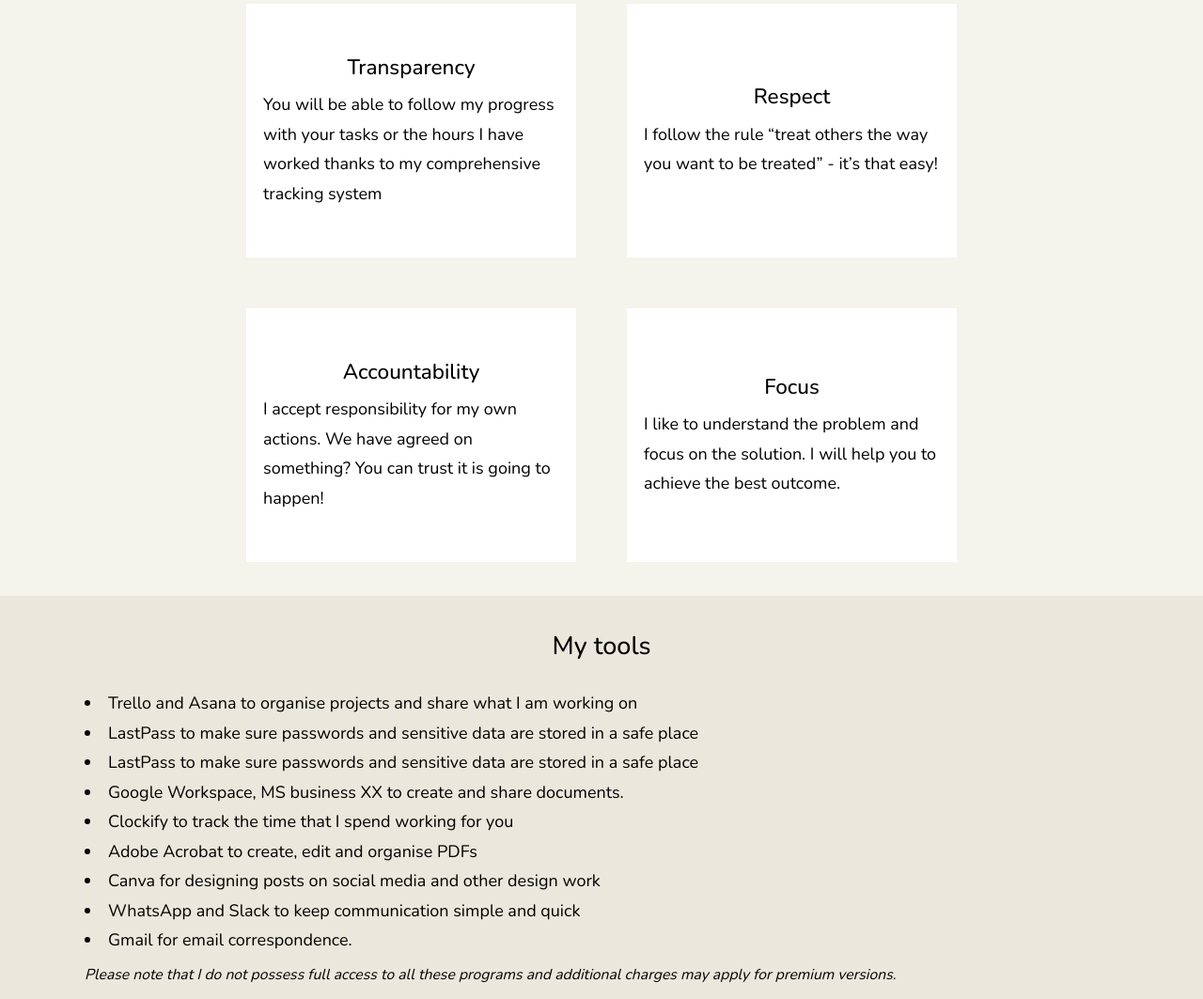
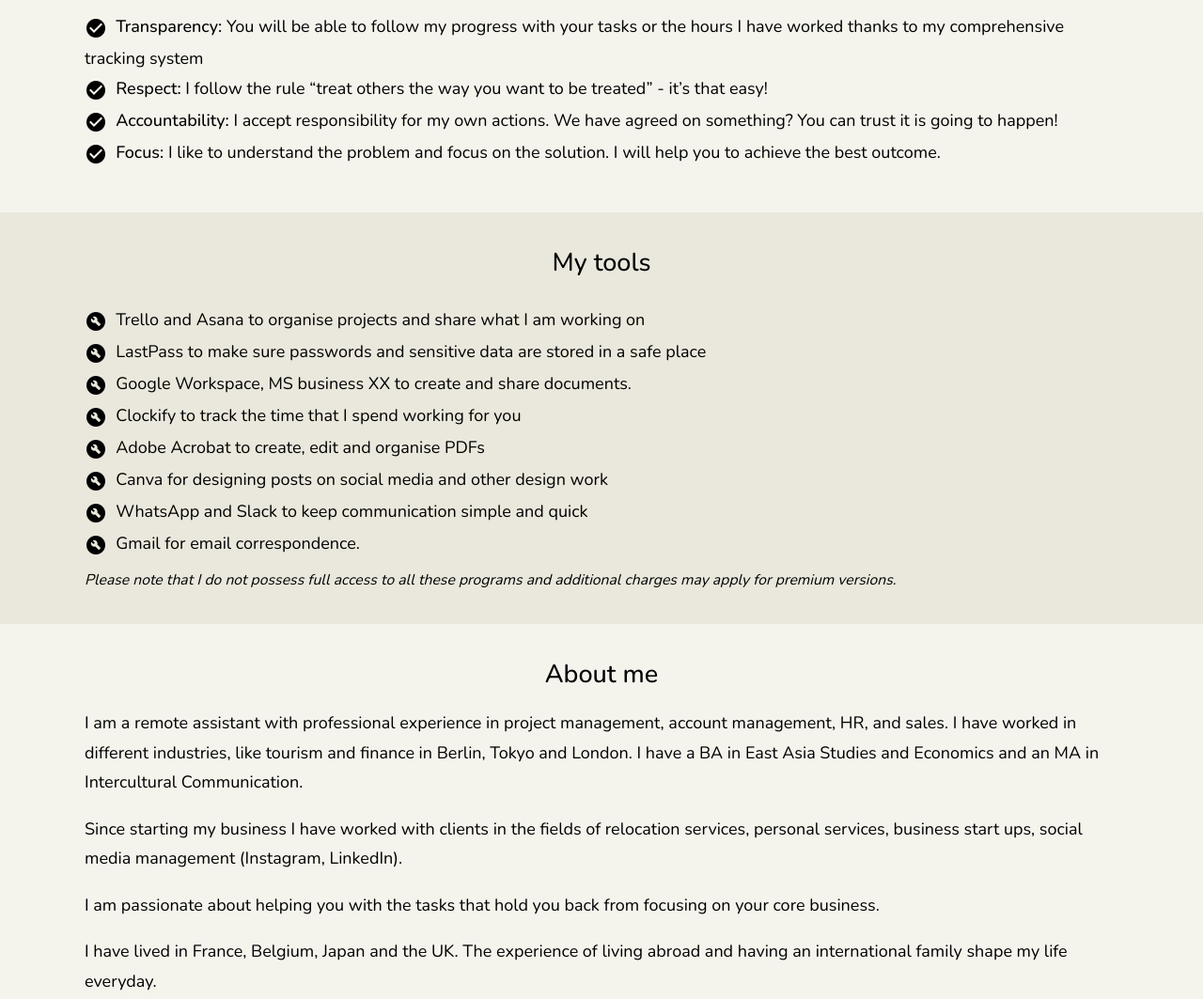
Before and after one commit to vasdurance/vasdurance.github.io, a website: page index.html in a window 1280 px wide. Shown: the part 2270-3333 px from the top of the page at 94% size. Drawn offline with nearby package versions, Linux system fonts and the light colour scheme.

Commit message:
Add list style images

```diff
--- a/index.html
+++ b/index.html
@@ -1,9 +1,9 @@
 <!-- npx tailwindcss -i ./src/input.css -o ./dist/output.css --watch -->
+<!-- @todo: My values checkbox list -->
+<!-- @todo: About me in shadow box -->
 <!-- @todo: Mobile -->
 <!-- @todo: Sticky scrollspy menu -->
 <!-- @todo: Email form -->
-<!-- @todo: My values checkbox list -->
-<!-- @todo: About me in shadow box -->
 <!doctype html>
 <html>
   <head>
@@ -12,6 +12,7 @@
     <link rel="preconnect" href="https://fonts.googleapis.com">
     <link rel="preconnect" href="https://fonts.gstatic.com" crossorigin>
     <link href="https://fonts.googleapis.com/css2?family=Caveat&family=Nunito:wght@200;500&display=swap" rel="stylesheet">
+    <link href="https://fonts.googleapis.com/icon?family=Material+Icons" rel="stylesheet">
     <link href="/dist/output.css" rel="stylesheet">
   </head>
   <body>
@@ -117,39 +118,62 @@
     <section>
       <div class="container">
         <h1>My values </h1>
-        <div class="gap-12 grid grid-cols-2 max-w-2xl mx-auto">
-          <div class="aspect-[1.3/1] box flex flex-col items-center justify-center p-4">
-            <h2>Transparency</h2>
-            <p>You will be able to follow my progress with your tasks or the hours I have worked thanks to my comprehensive tracking system</p>
-          </div>
-          <div class="aspect-[1.3/1] box flex flex-col items-center justify-center p-4">
-            <h2>Respect</h2>
-            <p>I follow the rule “treat others the way you want to be treated” - it’s that easy!</p>
-          </div>
-          <div class="aspect-[1.3/1] box flex flex-col items-center justify-center p-4">
-            <h2>Accountability</h2>
-            <p>I accept responsibility for my own actions. We have agreed on something? You can trust it is going to happen!</p>
-          </div>
-          <div class="aspect-[1.3/1] box flex flex-col items-center justify-center p-4">
-            <h2>Focus</h2>
-            <p>I like to understand the problem and focus on the solution. I will help you to achieve the best outcome.</p>
-          </div>
-        </div>
+        <ul class="list-none">
+          <li>
+            <span class="material-icons">check_circle</span>
+            <span><b>Transparency:</b> You will be able to follow my progress with your tasks or the hours I have worked thanks to my comprehensive tracking system</span>
+          </li>
+          <li>
+            <span class="material-icons">check_circle</span>
+            <span><b>Respect:</b> I follow the rule “treat others the way you want to be treated” - it’s that easy!</span>
+          </li>
+          <li>
+            <span class="material-icons">check_circle</span>
+            <span><b>Accountability:</b> I accept responsibility for my own actions. We have agreed on something? You can trust it is going to happen!</span>
+          </li>
+          <li>
+            <span class="material-icons">check_circle</span>
+            <span><b>Focus:</b> I like to understand the problem and focus on the solution. I will help you to achieve the best outcome.</span>
+          </li>
+        </ul>
       </div>
     </section>
     <section>
       <div class="container">
         <h1>My tools</h1>
-        <ul>
-          <li>Trello and Asana to organise projects and share what I am working on</li>
-          <li>LastPass to make sure passwords and sensitive data are stored in a safe place</li>
-          <li>LastPass to make sure passwords and sensitive data are stored in a safe place</li>
-          <li>Google Workspace, MS business XX to create and share documents.</li>
-          <li>Clockify to track the time that I spend working for you</li>
-          <li>Adobe Acrobat to create, edit and organise PDFs</li>
-          <li>Canva for designing posts on social media and other design work</li>
-          <li>WhatsApp and Slack to keep communication simple and quick</li>
-          <li>Gmail for email correspondence.</li>
+        <ul class="list-none">
+          <li>
+            <span class="material-icons">build_circle</span>
+            <span>Trello and Asana to organise projects and share what I am working on</span>
+          </li>
+          <li>
+            <span class="material-icons">build_circle</span>
+            LastPass to make sure passwords and sensitive data are stored in a safe place
+          </li>
+          <li>
+            <span class="material-icons">build_circle</span>
+            Google Workspace, MS business XX to create and share documents.
+          </li>
+          <li>
+            <span class="material-icons">build_circle</span>
+            Clockify to track the time that I spend working for you
+          </li>
+          <li>
+            <span class="material-icons">build_circle</span>
+            Adobe Acrobat to create, edit and organise PDFs
+          </li>
+          <li>
+            <span class="material-icons">build_circle</span>
+            Canva for designing posts on social media and other design work
+          </li>
+          <li>
+            <span class="material-icons">build_circle</span>
+            WhatsApp and Slack to keep communication simple and quick
+          </li>
+          <li>
+            <span class="material-icons">build_circle</span>
+            Gmail for email correspondence.
+          </li>
         </ul>
         <p class="italic text-sm">Please note that I do not possess full access to all these programs and additional charges may apply for premium versions.</p>
       </div>
--- a/src/input.css
+++ b/src/input.css
@@ -42,4 +42,7 @@
   .card {
     @apply animate-slide-in bg-white border drop-shadow-md flex-[0_0_550px] p-8 rounded;
   }
+  li .material-icons {
+    @apply align-middle leading-[34px] mr-1;
+  }
 }
```
Also changed, not shown: dist/output.css.
